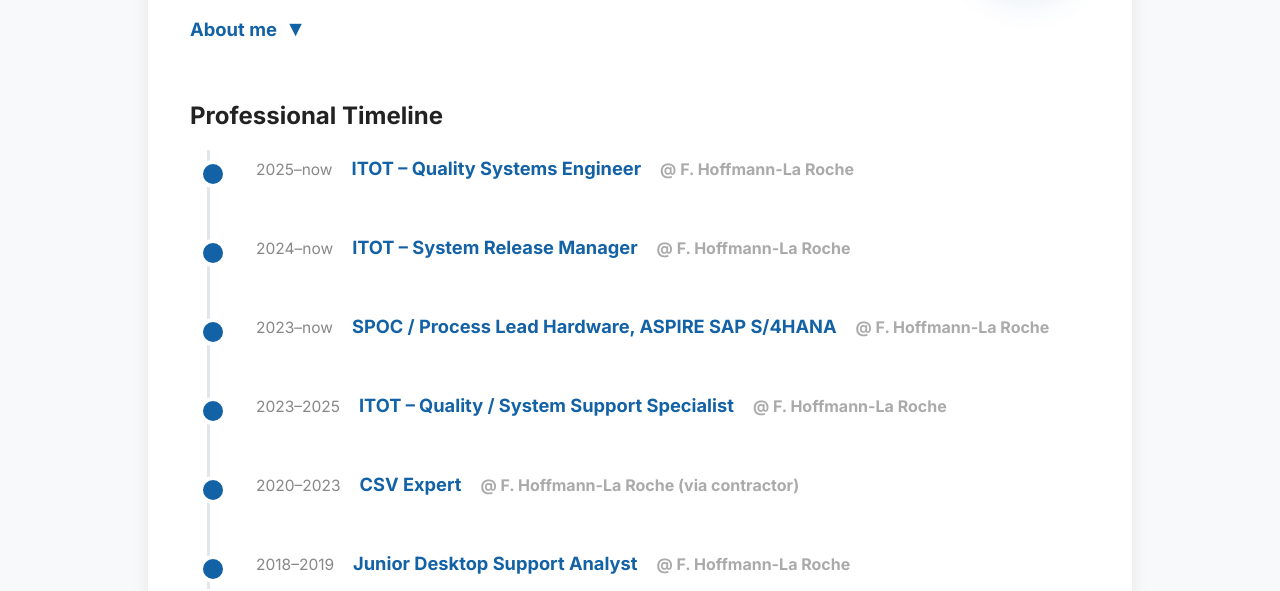
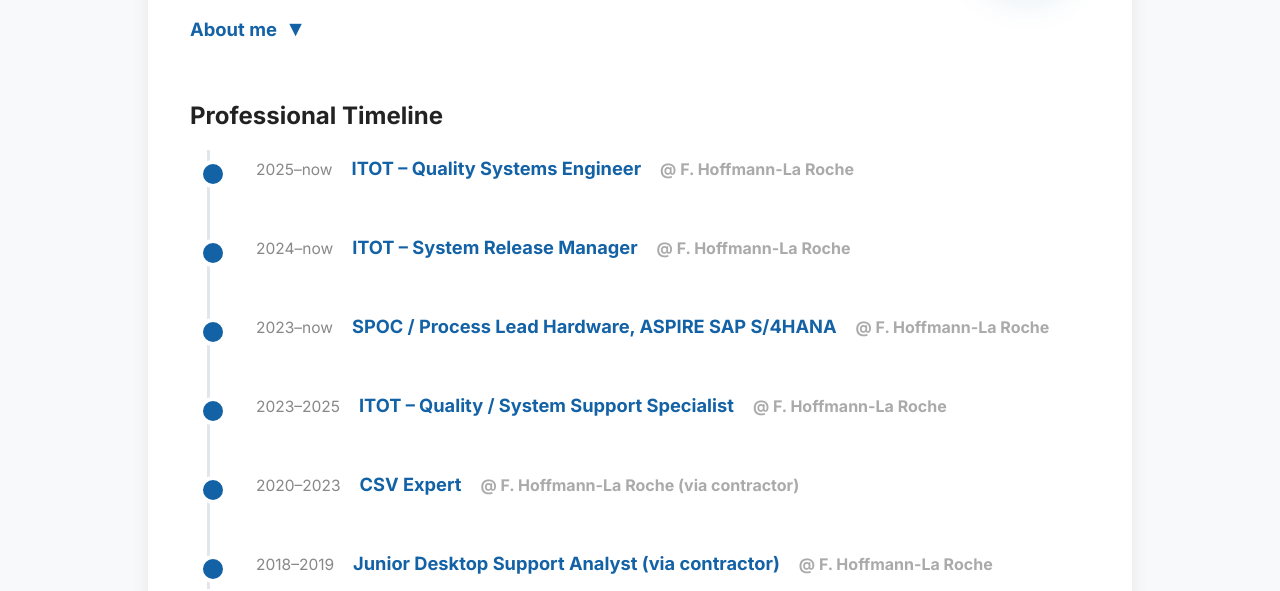
Before and after one commit to NicolaPoll/Nicolapoll.github.io, a plain HTML site: page index.html in a window 1280 px wide. Shown: the part 211-802 px from the top of the page. Drawn offline with Linux system fonts and the light colour scheme.

Commit message:
Update index.html

```diff
--- a/index.html
+++ b/index.html
@@ -447,7 +447,7 @@
           <span class="timeline-point"></span>
           <div class="timeline-content">
             <span class="timeline-date">2018–2019</span>
-            <span class="timeline-role">Junior Desktop Support Analyst</span>
+            <span class="timeline-role">Junior Desktop Support Analyst (via contractor)</span>
             <span class="timeline-company">@ F. Hoffmann-La Roche</span>
           </div>
           <div class="timeline-detail">
```
